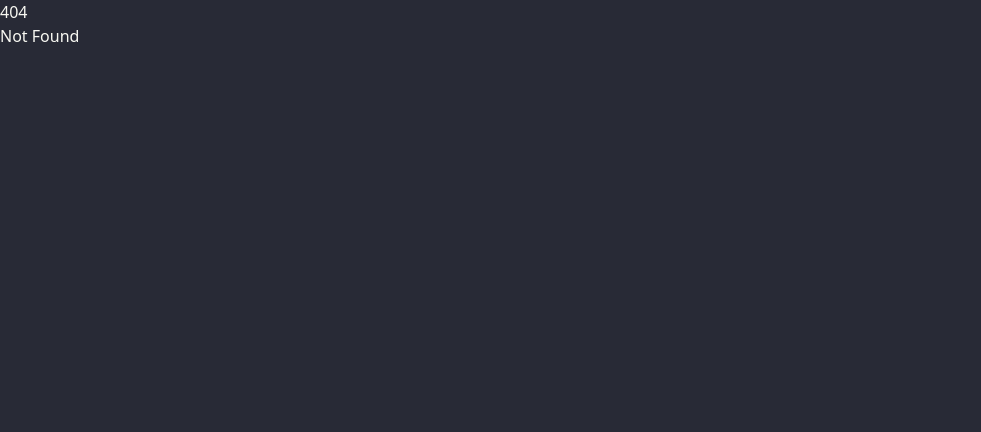
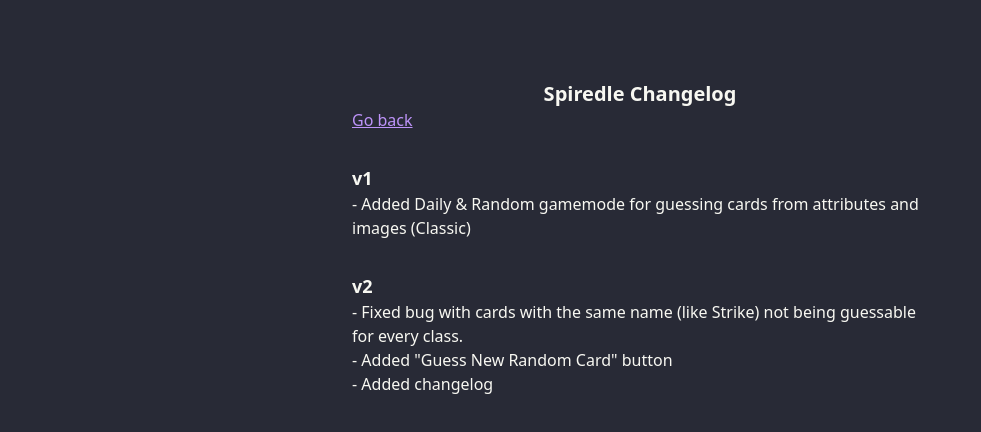
Before and after one commit to Zedespook/zedespook.github.io, a SvelteKit app: page /spiredle/changelog in a window 1280 px wide. Before the commit this address had no page. Shown: the top 432 px of the page, without its empty margins (0-981 px from the left). Built offline with nearby package versions, Linux system fonts and the light colour scheme.

Commit message:
Fix search result sorting bug & Add "Guess New Random Card" button

```diff
--- a/src/routes/spiredle/+page.svelte
+++ b/src/routes/spiredle/+page.svelte
@@ -39,6 +39,18 @@
 			.filter((card) => {
 				return card.name.toLowerCase().includes(searchTerm.toLowerCase());
 			})
+			.sort((a, b) => {
+				const aIndex = a.name.toLowerCase().indexOf(searchTerm);
+				const bIndex = b.name.toLowerCase().indexOf(searchTerm);
+
+				if (aIndex === 0 && bIndex !== 0) {
+					return -1;
+				} else if (bIndex === 0 && aIndex !== 0) {
+					return 1;
+				} else {
+					return aIndex - bIndex;
+				}
+			})
 			.slice(0, 5);
 	}
 
@@ -70,7 +82,8 @@
 <div class="flex flex-col justify-center items-center mx-4 my-12 md:max-w-xl md:mx-auto">
 	<div class="flex flex-col text-center">
 		<h1 class="text-4xl font-bold">Spiredle (Alpha v1)</h1>
-		<p>Guess a card, get a hint after every try.</p>
+		<p class="mt-4">Guess a card, get a hint after every try.</p>
+		<a href="/spiredle/changelog" class="text-secondary underline">Changelog</a>
 	</div>
 
 	<div class="relative overflow-hidden mt-8">
@@ -91,22 +104,26 @@
 				</p>
 			{/if}
 		</div>
-	{/if}
 
-	{#if !isWon}
 		<div class="flex justify-center items-center gap-4 my-8">
+			<button class="btn btn-primary" on:click={startNewGameWithRandomCard}
+				>Guess New Random Card</button
+			>
+		</div>
+	{:else}
+		<div class="flex justify-center items-center gap-4 mb-4 mt-8">
+			<button class="text-primary underline" on:click={startNewGameWithRandomCard}
+				>Guess Random Card</button
+			>
+		</div>
+
+		<div class="flex justify-center items-center gap-4 mb-8">
 			<input
 				type="text"
 				placeholder="Type here"
 				class="input input-bordered input-primary w-full max-w-xs"
 				on:input={searchCards}
 			/>
-		</div>
-	{:else}
-		<div class="flex justify-center items-center gap-4 my-8">
-			<button class="btn btn-primary" on:click={startNewGameWithRandomCard}
-				>Guess Random Card</button
-			>
 		</div>
 	{/if}
 
--- /dev/null
+++ b/src/routes/spiredle/changelog/+page.svelte
@@ -0,0 +1,29 @@
+<main class="flex flex-col justify-center items-center mx-4 my-12 md:max-w-xl md:mx-auto">
+	<div class="w-full my-8">
+		<h1 class="text-xl font-bold text-center">Spiredle Changelog</h1>
+		<a href="/spiredle" class="text-secondary underline">Go back</a>
+	</div>
+
+	<section class="flex flex-col gap-8">
+		<div>
+			<h2 class="text-lg font-bold">v1</h2>
+			<ul>
+				<li>
+					- Added Daily & Random gamemode for guessing cards from attributes and images (Classic)
+				</li>
+			</ul>
+		</div>
+
+		<div>
+			<h2 class="text-lg font-bold">v2</h2>
+			<ul>
+				<li>
+					- Fixed bug with cards with the same name (like Strike) not being guessable for every
+					class.
+				</li>
+				<li>- Added "Guess New Random Card" button</li>
+				<li>- Added changelog</li>
+			</ul>
+		</div>
+	</section>
+</main>
```
